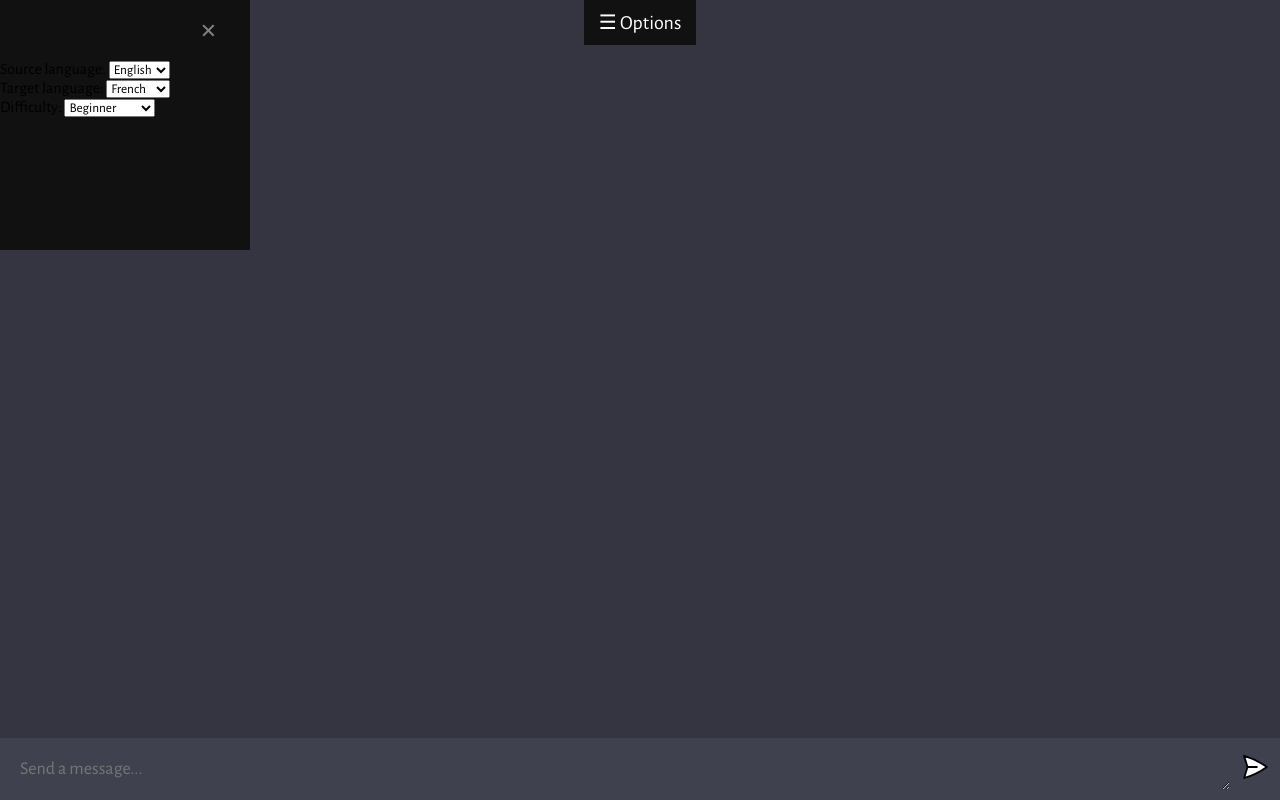
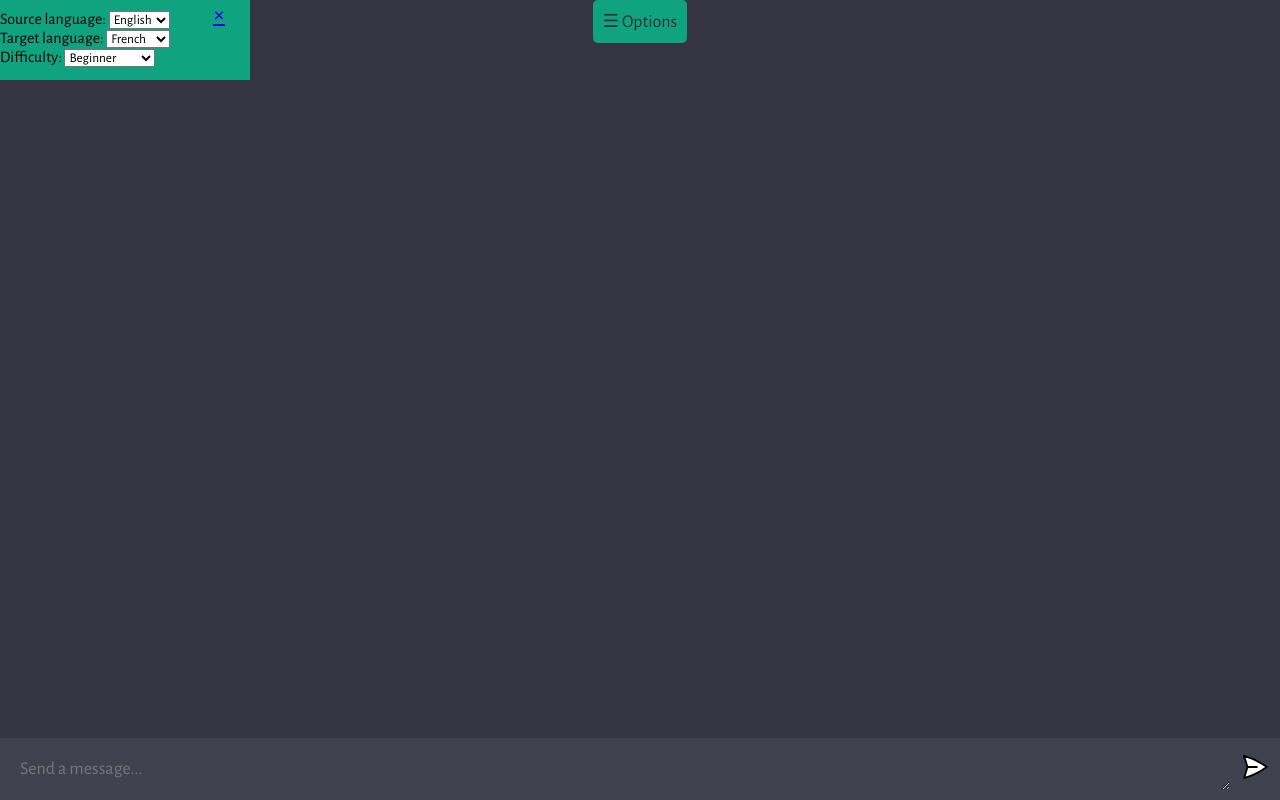
Before and after one commit to hardik-vala/GPTLingo, a website built with Vite: page client/index.html in a window 1280 px wide. Both pictures are taken after a click on the button "☰ Options". Built offline with nearby package versions, Linux system fonts and the light colour scheme.

Commit message:
Style options panel.

```diff
--- a/client/index.html
+++ b/client/index.html
@@ -9,31 +9,31 @@
   </head>
   <body>
     <script>
-      function openNav() {
-        document.getElementById("mySidepanel").style.width = "250px";
+      function openOptionsPanel() {
+        document.getElementById("optionsPanel").style.width = "250px";
       }
 
-      function closeNav() {
-        document.getElementById("mySidepanel").style.width = "0";
+      function closeOptionsPanel() {
+        document.getElementById("optionsPanel").style.width = "0";
       }
     </script>
     <script type="module" src="script.js"></script>
-    <div id="mySidepanel" class="sidepanel">
-      <a href="javascript:void(0)" class="closebtn" onclick="closeNav()">×</a>
-      <div class="user-option">
+    <div id="optionsPanel" class="optionspanel">
+      <a href="javascript:void(0)" class="closebtn" onclick="closeOptionsPanel()">×</a>
+      <div>
         <label for="source-languages">Source language:</label>
         <select name="source-languages" id="source-languages">
-          <option value="English">English</option>
+          <option value="english">English</option>
         </select>
       </div>
-      <div class="user-option">
+      <div>
         <label for="target-languages">Target language:</label>
         <select name="target-languages" id="target-languages">
-          <option value="French">French</option>
-          <option value="Spanish">Spanish</option>
+          <option value="french">French</option>
+          <option value="spanish">Spanish</option>
         </select>
       </div>
-      <div class="user-option">
+      <div>
         <label for="difficulty-options">Difficulty:</label>
         <select name="difficulty-options" id="difficulty-options">
           <option value="beginner">Beginner</option>
@@ -43,7 +43,7 @@
       </div>
     </div>
     <div id="app">
-      <button class="openbtn" onclick="openNav()">☰ Options</button>
+      <button class="optionsbtn" onclick="openOptionsPanel()">☰ Options</button>
       <div id="chat_container"></div>
       <form>
         <textarea name="prompt" rows="1" cols="1" placeholder="Send a message..."></textarea>
--- a/client/script.js
+++ b/client/script.js
@@ -122,8 +122,8 @@ const handleSubmit = async (e) => {
   const difficultyOptionSelect = document.getElementById('difficulty-options');
 
   try {
-    // const response = await fetchWithTimeout('https://gptlingo-server.onrender.com', {
-    const response = await fetchWithTimeout('http://localhost:5001', {
+    const response = await fetchWithTimeout('https://gptlingo-server.onrender.com', {
+    // const response = await fetchWithTimeout('http://localhost:5001', {
       method: 'POST',
       headers: {
         'Content-Type': 'application/json'
--- a/client/style.css
+++ b/client/style.css
@@ -20,6 +20,54 @@ body {
   flex-direction: column;
   align-items: center;
   justify-content: space-between;
+}
+
+.optionsbtn {
+  font-size: 18px;
+  cursor: pointer;
+  background-color: #10a37f;
+  color: #333;
+  padding: 10px;
+  border: none;
+  border-radius: 5px;
+}
+
+.optionsbtn:hover {
+  background-color:#085240;
+}
+
+.optionspanel  {
+  width: 0;
+  position: fixed;
+  z-index: 1;
+  height: 80px;
+  top: 0;
+  left: 0;
+  background-color: #10a37f;
+  overflow-x: hidden;
+  transition: 0.5s;
+  padding-top: 10px;
+}
+
+.optionspanel div {
+  width: 100%;
+}
+
+/* TODO(hardikv): Add styling to user options. */
+/* option {
+  padding: 8px 8px 8px 32px;
+  text-decoration: none;
+  font-size: 25px;
+  color: #818181;
+  display: block;
+  transition: 0.3s;
+} */
+
+.optionspanel .closebtn {
+  position: absolute;
+  top: 0;
+  right: 25px;
+  font-size: 25px;
 }
 
 #chat_container {
@@ -156,53 +204,3 @@ form img {
 body {
   font-family: "Lato", sans-serif;
 }
-
-.sidepanel  {
-  width: 0;
-  position: fixed;
-  z-index: 1;
-  height: 250px;
-  top: 0;
-  left: 0;
-  background-color: #111;
-  overflow-x: hidden;
-  transition: 0.5s;
-  padding-top: 60px;
-}
-
-.sidepanel a {
-  padding: 8px 8px 8px 32px;
-  text-decoration: none;
-  font-size: 25px;
-  color: #818181;
-  display: block;
-  transition: 0.3s;
-}
-
-.sidepanel a:hover {
-  color: #f1f1f1;
-}
-
-.sidepanel .closebtn {
-  position: absolute;
-  top: 0;
-  right: 25px;
-  font-size: 36px;
-}
-
-.openbtn {
-  font-size: 20px;
-  cursor: pointer;
-  background-color: #111;
-  color: white;
-  padding: 10px 15px;
-  border: none;
-}
-
-.openbtn:hover {
-  background-color:#444;
-}
-
-.user-option {
-  width: 100%;
-}
```
